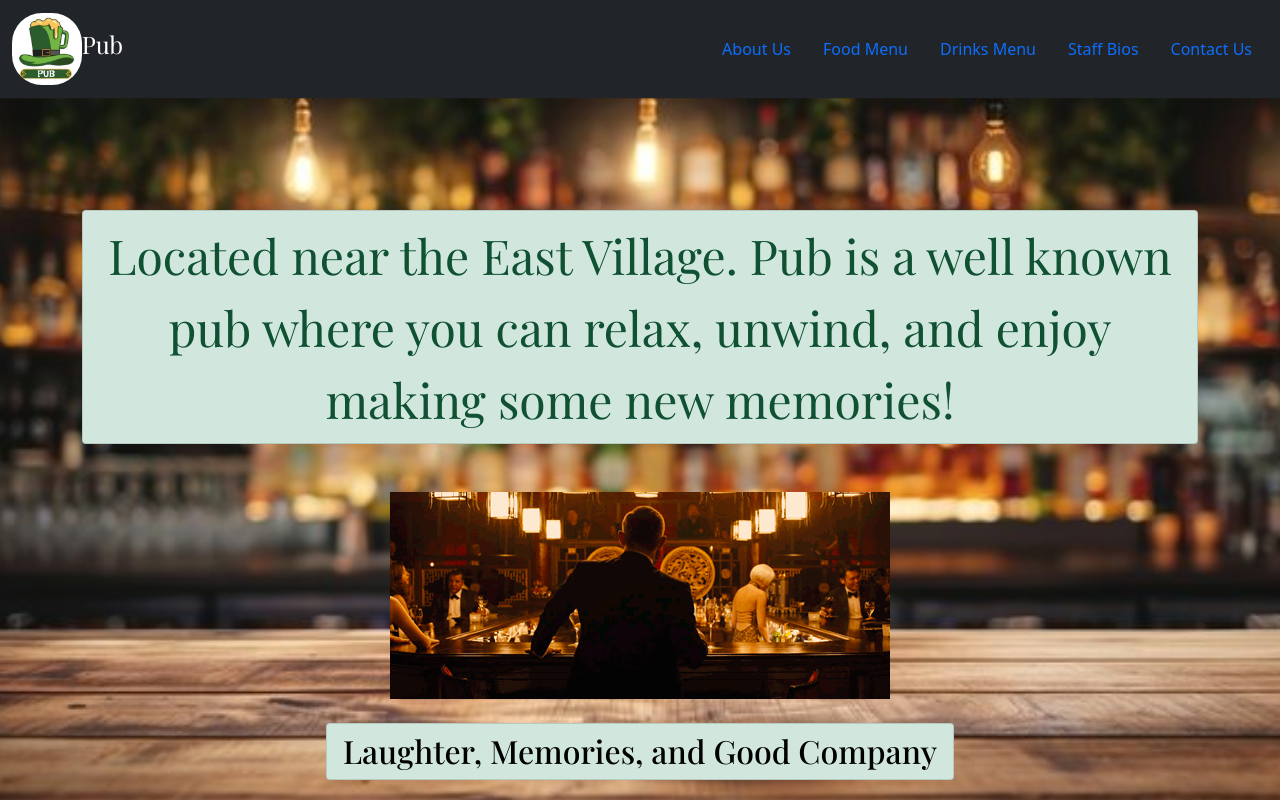
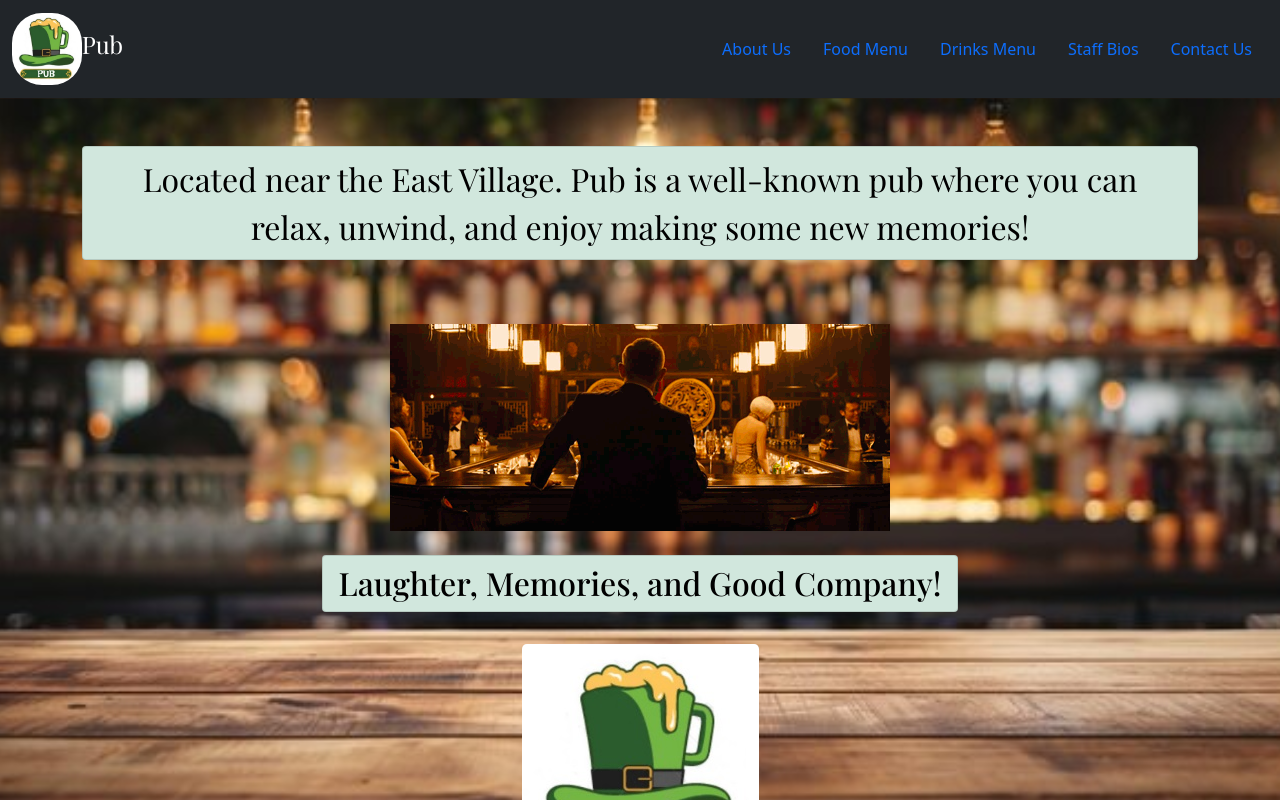
Before and after one commit to CallMeIce/Website, a React (Create React App) app: page / in a window 1280 px wide. Shown: the top 800 px of the page. Built offline with nearby package versions, Linux system fonts and the light colour scheme; a web font is replaced by a local one.

Commit message:
added renting us section and made style changes

```diff
--- a/src/components/About.js
+++ b/src/components/About.js
@@ -17,17 +17,15 @@ export default function About() {
 return (
 <div className="container">
     <div>
-        <div className="aboutMsg">
-            <p className="textHours" class="list-group-item list-group-item-success rounded"> Located near the East Village.
-            Pub is a well known pub where you can relax, unwind, and enjoy making some
-            new memories! </p>
+        <br></br>
+        <br></br>
+        <div >
+            <p  class="list-group-item list-group-item-success rounded"> <span className="textHours"> Located near the East Village.
+            Pub is a well-known pub where you can relax, unwind, and enjoy making some
+            new memories!</span> </p>
             </div>
-             <br></br>
-             <br></br>
-             <br></br>
-             <br></br>
      </div>
-     <br></br>
+        <br></br>
         <br></br>
      <div >
         <span>
@@ -36,7 +34,7 @@ return (
             </div>
             <br></br>
             <div>
-                <h3 class="list-group-item list-group-item-success rounded"> <span className="textHours" >Laughter, Memories, and Good Company</span></h3>
+                <h3 class="list-group-item list-group-item-success rounded"> <span className="textHours" >Laughter, Memories, and Good Company!</span></h3>
             </div>
             <br></br>
             <div>
@@ -45,6 +43,9 @@ return (
             </div>
             <br></br>
             <br></br>
+            <h3 class="list-group-item list-group-item-success rounded d-inline-block"> <span className="textHours">Interested in renting out Pub for an event or gathering? <a href="/Contact">Contact us</a> for more information!</span></h3>
+            <br></br>
+            <br></br>
 </div>
 
 
```
